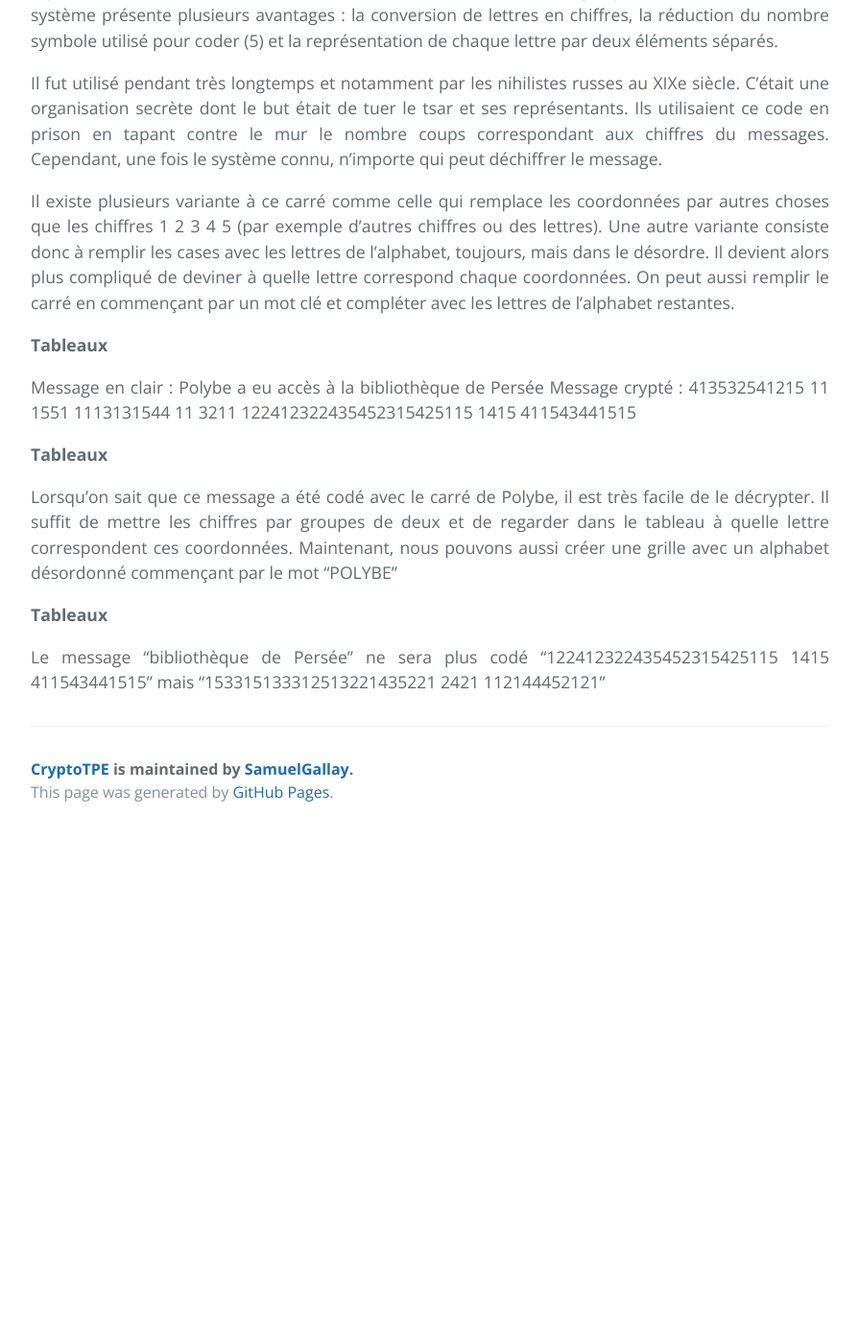
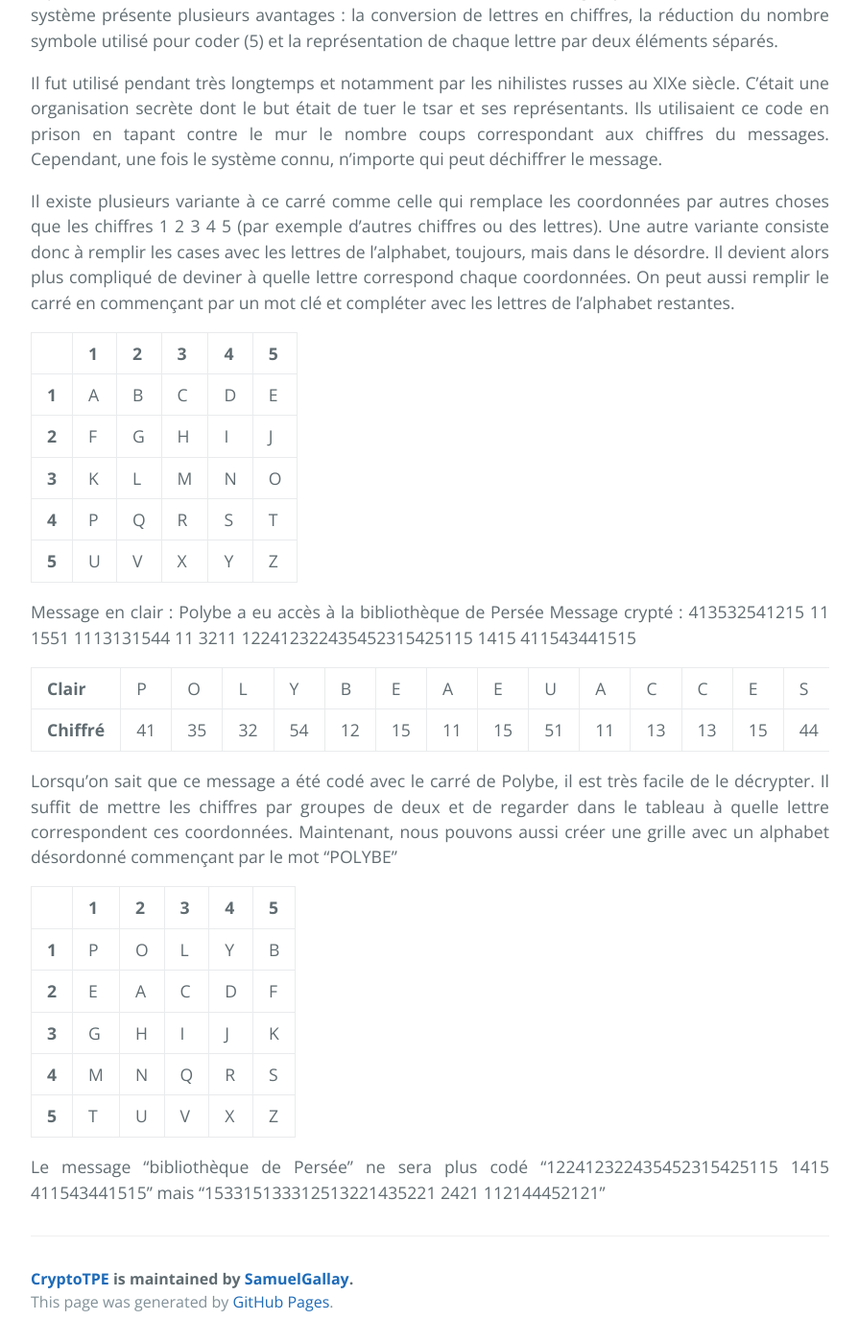
Before and after one commit to SamuelGallay/CryptoTPE, a Jekyll site: the page built from pages/Antiquite/polybe.md, in a window 1280 px wide and 1400 px high, scrolled down 1356 px. Shown: the whole window at 96% size, without its empty margins (192-1087 px from the left). Built offline with Jekyll 4.4.1, drawn with Linux system fonts in a browser that asks for light colours; our own code applies the rules of GitHub Pages for plain Markdown files; the repository's description, which GitHub fills in, is left out; before the commit the page ends 2225 px from its top, so only the background shows below that.

Commit message:
Tableaux dans polybe.md

```diff
--- a/pages/Antiquite/polybe.md
+++ b/pages/Antiquite/polybe.md
@@ -27,16 +27,31 @@ Il fut utilisé pendant très longtemps et notamment par les nihilistes russes a
 
 Il existe plusieurs variante à ce carré comme celle qui remplace les coordonnées par autres choses que les chiffres 1 2 3 4 5 (par exemple d’autres chiffres ou des lettres). Une autre variante consiste donc à remplir les cases avec les lettres de l’alphabet, toujours, mais dans le désordre. Il devient alors plus compliqué de deviner à quelle lettre correspond chaque coordonnées. On peut aussi remplir le carré en commençant par un mot clé et compléter avec les lettres de l’alphabet restantes.
 
-**Tableaux**
+|       | 1 | 2 | 3 | 4 | 5 |
+|-------|---|---|---|---|---|
+| **1** | A | B | C | D | E |
+| **2** | F | G | H | I | J |
+| **3** | K | L | M | N | O |
+| **4** | P | Q | R | S | T |
+| **5** | U | V | X | Y | Z |
 
 Message en clair : Polybe a eu accès à la bibliothèque de Persée
 Message crypté : 413532541215 11 1551 1113131544 11 3211 122412322435452315425115 1415 411543441515
 
-**Tableaux**
+
+| **Clair**   | P  | O  | L  | Y  | B  | E  | A  | E  | U  | A  | C  | C  | E  | S  |
+| **Chiffré** | 41 | 35 | 32 | 54 | 12 | 15 | 11 | 15 | 51 | 11 | 13 | 13 | 15 | 44 |
+
 
 Lorsqu’on sait que ce message a été codé avec le carré de Polybe, il est très facile de le décrypter. Il suffit de mettre les chiffres par groupes de deux et de regarder dans le tableau à quelle lettre correspondent ces coordonnées.
 Maintenant, nous pouvons aussi créer une grille avec un alphabet désordonné commençant par le mot “POLYBE”
 
-**Tableaux**
+|       | 1 | 2 | 3 | 4 | 5 |
+|-------|---|---|---|---|---|
+| **1** | P | O | L | Y | B |
+| **2** | E | A | C | D | F |
+| **3** | G | H | I | J | K |
+| **4** | M | N | Q | R | S |
+| **5** | T | U | V | X | Z |
 
 Le message “bibliothèque de Persée” ne sera plus codé “122412322435452315425115 1415 411543441515” mais “153315133312513221435221 2421 112144452121”
```
